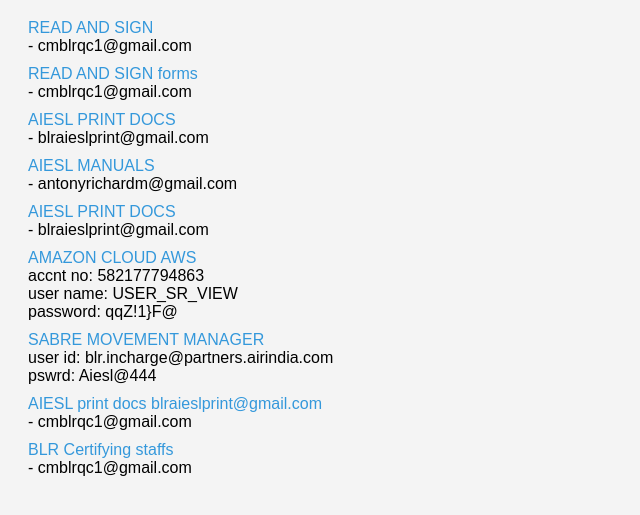
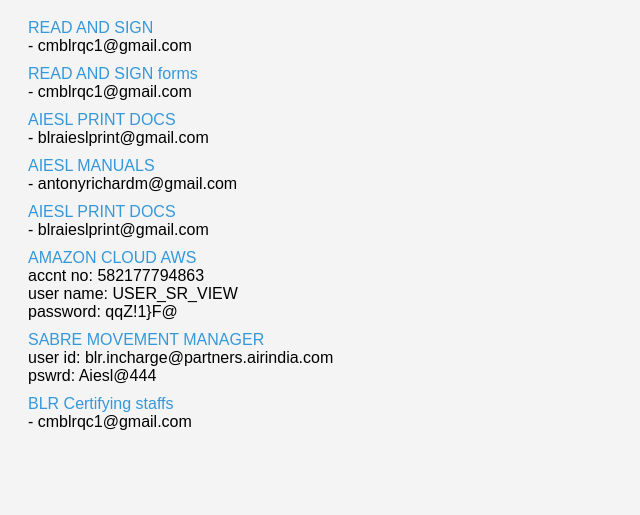
Before and after one commit to cmblrqc/cmblrqc, a plain HTML site: page index.html in a window 1280 px wide. Shown: the part 107-622 px from the top of the page, without its empty margins (0-640 px from the left). Drawn offline with Linux system fonts and the light colour scheme.

Commit message:
Update index.html

```diff
--- a/index.html
+++ b/index.html
@@ -37,13 +37,14 @@ html
   <script>
     const links = [
       { name: 'READ AND SIGN ', url: 'https://docs.google.com/spreadsheets/d/179e7ZsRRUYqvzlxkJybEDnPR1u3OJE7SdDaDZW0uLOM/edit?usp=sharing', description: ' - cmblrqc1@gmail.com' },
-      { name: 'READ AND SIGN forms ', url: 'https://drive.google.com/drive/folders/1FTYTdJkptD1VEqmh4I8SHZkFdzp3K8_g?usp=sharing', description: ' - cmblrqc1@gmail.com' },
+      { name: 'READ AND SIGN forms ', url: 'https://drive.google.com/drive/folders/1FTYTdJkptD1VEqmh4I8SHZkFdzp3K8_g?usp=sharing', description: ' - cmblrqc1@gmail.com\n' },
+
       { name: 'AIESL PRINT DOCS', url: 'https://drive.google.com/drive/folders/1JDlgvuiXDcZJVYzJlI6SJShy_6-wyvZl?usp=drive_link', description: ' -  blraieslprint@gmail.com' },
       { name: 'AIESL MANUALS ', url: 'https://drive.google.com/drive/folders/1JDlgvuiXDcZJVYzJlI6SJShy_6-wyvZl?usp=drive_link', description: ' - antonyrichardm@gmail.com' },
-      { name: 'AIESL PRINT DOCS ', url: 'https://drive.google.com/drive/folders/1JDlgvuiXDcZJVYzJlI6SJShy_6-wyvZl?usp=drive_link', description: ' - blraieslprint@gmail.com' },
+      { name: 'AIESL PRINT DOCS ', url: 'https://drive.google.com/drive/folders/1JDlgvuiXDcZJVYzJlI6SJShy_6-wyvZl?usp=drive_link', description: ' - blraieslprint@gmail.com\n' },
+
       { name: 'AMAZON CLOUD AWS', url: 'https://ap-south-1.console.aws.amazon.com/s3/buckets/aiengineeringdoc?region=ap-south-1&bucketType=general&prefix=AI+ESL+DOCS/&showversions=false', description: 'accnt no: 582177794863\n user name: USER_SR_VIEW\n password: qqZ!1}F@' },
-      { name: 'SABRE MOVEMENT MANAGER',url: 'https://communityportal.flightservices.cae.com/community/login?goto=https%3A%2F%2Fopsweb.ai.flightservices.cae.com#/', description: 'user id: blr.incharge@partners.airindia.com\n pswrd: Aiesl@444' },
-      { name: 'AIESL print docs blraieslprint@gmail.com', url: 'https://drive.google.com/drive/folders/1JDlgvuiXDcZJVYzJlI6SJShy_6-wyvZl?usp=drive_link', description: ' - cmblrqc1@gmail.com' },
+      { name: 'SABRE MOVEMENT MANAGER',url: 'https://communityportal.flightservices.cae.com/community/login?goto=https%3A%2F%2Fopsweb.ai.flightservices.cae.com#/', description: 'user id: blr.incharge@partners.airindia.com\n pswrd: Aiesl@444\n' },
 
       { name: 'BLR Certifying staffs', url: 'https://docs.google.com/spreadsheets/d/1SnoruSoL9a8HYJWJ-zwbMTsC-rujJXhMy0UeOevOmDk/edit?usp=sharing' , description: ' - cmblrqc1@gmail.com'}
     ];
```
